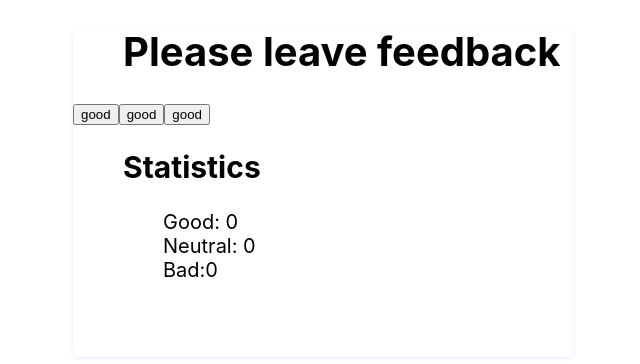
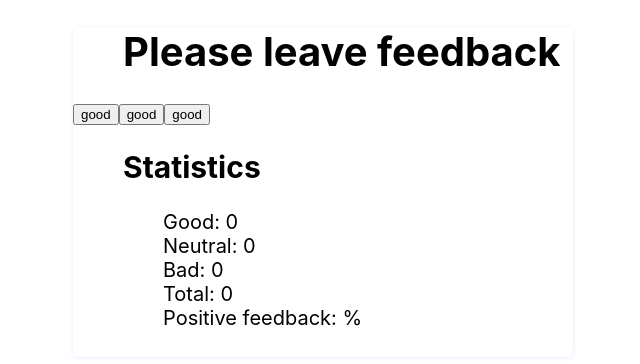
Before and after one commit to Yuliia-Zinchuk/goit-react-hw-02-feedback, a React (Create React App) app: page / in a window 1280 px wide. Shown: the top 364 px of the page, without its empty margins (317-957 px from the left). Built offline with nearby package versions, Linux system fonts and the light colour scheme.

Commit message:
add total and positive feedback

```diff
--- a/src/components/App.jsx
+++ b/src/components/App.jsx
@@ -13,15 +13,22 @@ class App extends Component {
     this.setState(prevState => {
       return {
         [e.target.name]: prevState[e.target.name] + 1,
-
-        // good: prevState.good + 1,
       };
     });
   };
 
+  countTotalFeedback = () => {
+    const { good, neutral, bad } = this.state;
+    return good + neutral + bad;
+  };
+  ountPositiveFeedbackPercentage = () => {
+    const { good } = this.state;
+    if (good > 0) return Math.round((100 / this.countTotalFeedback()) * good);
+  };
   render() {
     const { good, neutral, bad } = this.state;
 
+    console.log(this.ountPositiveFeedbackPercentage());
     return (
       <>
         <div className={css.card}>
@@ -72,7 +79,17 @@ class App extends Component {
               <span className={css.label}>Neutral: {neutral} </span>
             </li>
             <li className={css.item}>
-              <span className={css.label}>Bad:{bad} </span>
+              <span className={css.label}>Bad: {bad}</span>
+            </li>
+            <li className={css.item}>
+              <span className={css.label}>
+                Total: {this.countTotalFeedback()}
+              </span>
+            </li>
+            <li className={css.item}>
+              <span className={css.label}>
+                Positive feedback: {this.ountPositiveFeedbackPercentage()}%
+              </span>
             </li>
           </ul>
         </div>
```
